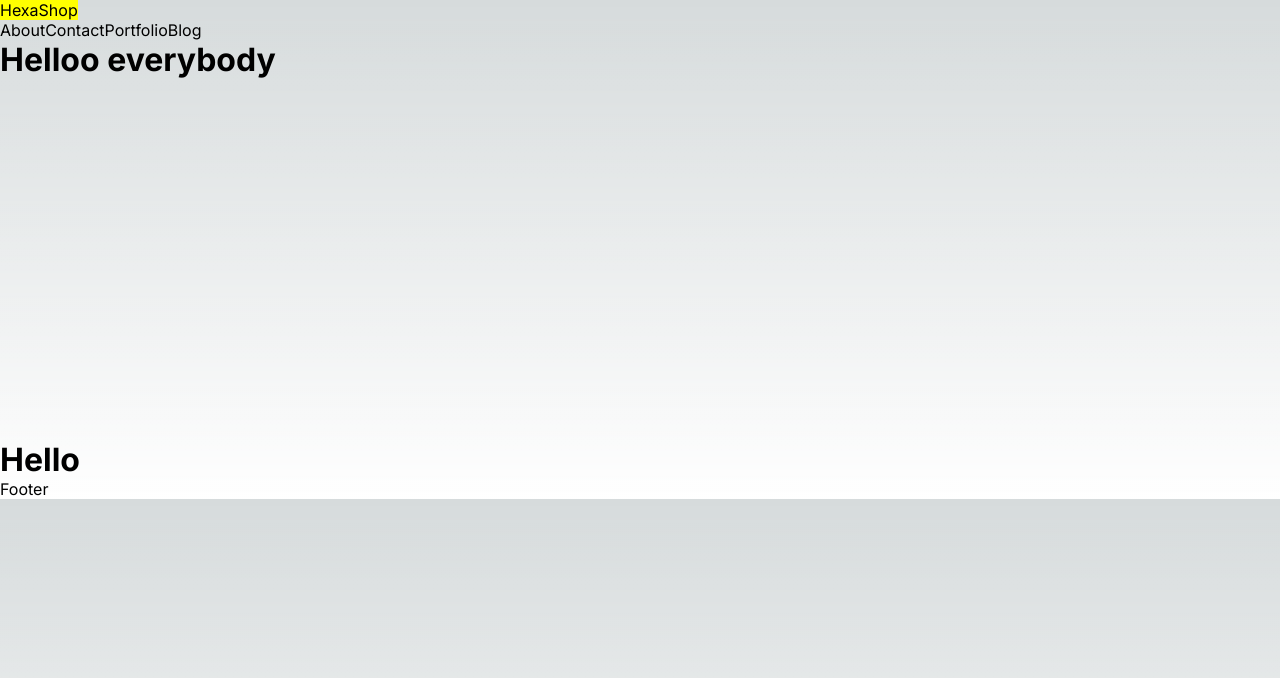
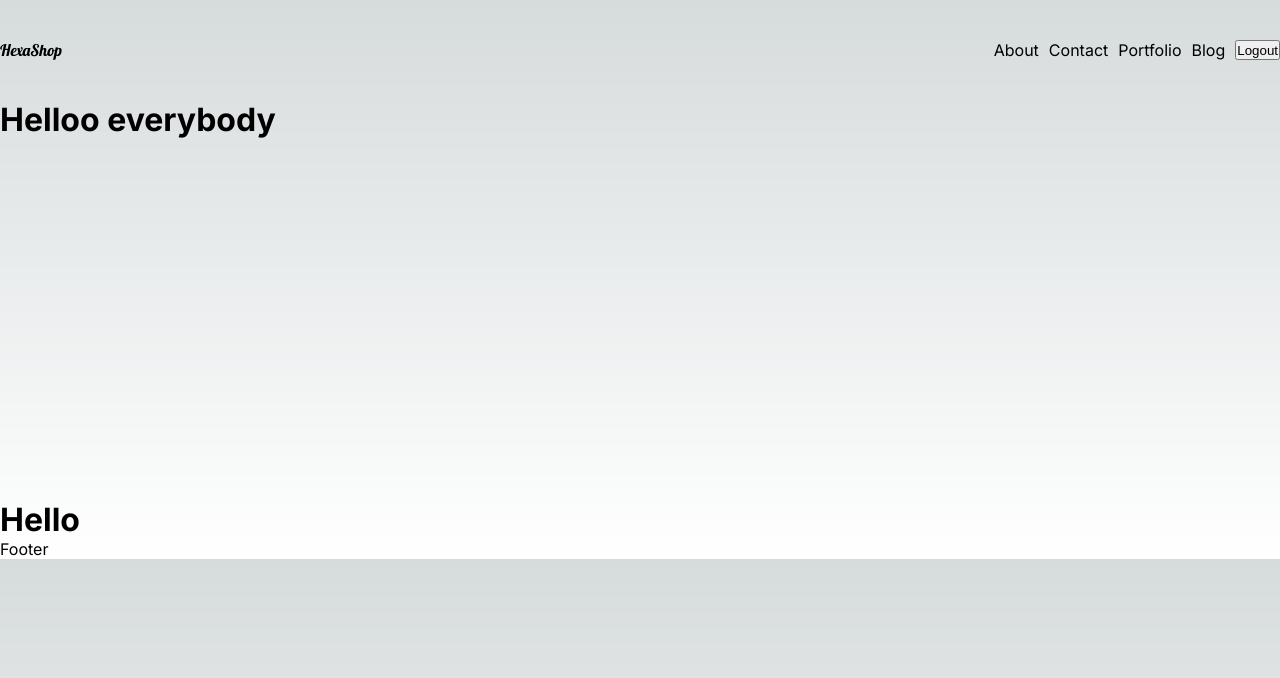
Before and after one commit to AbdallahSHILI/SellProduct, a Next.js app: page / in a window 1280 px wide. Shown: the top 678 px of the page. Built offline with nearby package versions, Linux system fonts and the light colour scheme.

Commit message:
add logout button

```diff
--- /dev/null
+++ b/src/Components/Button/Button.jsx
@@ -0,0 +1,19 @@
+"use client";
+
+import React from "react";
+import styles from "./Button.module.css";
+
+const Button = () => {
+  return (
+    <button
+      className={styles.Logout}
+      onClick={() => {
+        console.log("logout");
+      }}
+    >
+      Logout
+    </button>
+  );
+};
+
+export default Button;
--- a/src/Components/Navbar/Navbar.jsx
+++ b/src/Components/Navbar/Navbar.jsx
@@ -2,11 +2,18 @@ import React from "react";
 import styles from "./Navbar.module.css";
 import Link from "next/link";
 import { links } from "./data";
+import Button from "../Button/Button";
+
+import { Lobster } from "next/font/google";
+const logoFont = Lobster({
+  subsets: ["latin"],
+  weight: ["400"],
+});
 
 const Navbar = () => {
   return (
     <div className={styles.container}>
-      <Link href="/" className={styles.logo}>
+      <Link href="/" className={`$styles.logo ${logoFont.className}`}>
         HexaShop
       </Link>
       <div className={styles.links}>
@@ -15,6 +22,7 @@ const Navbar = () => {
             {link.title}
           </Link>
         ))}
+        <Button />
       </div>
     </div>
   );
--- a/src/Components/Navbar/Navbar.module.css
+++ b/src/Components/Navbar/Navbar.module.css
@@ -1,3 +1,15 @@
+.container {
+  height: 100px;
+  display: flex;
+  justify-content: space-between;
+  align-items: center;
+}
+
 .logo {
-  background-color: yellow;
+  font-weight: bold;
+  font-size: 22px;
 }
+.links {
+  display: flex;
+  gap: 10px;
+}
```
Also changed, not shown: src/Components/Button/Button.module.css (added).
